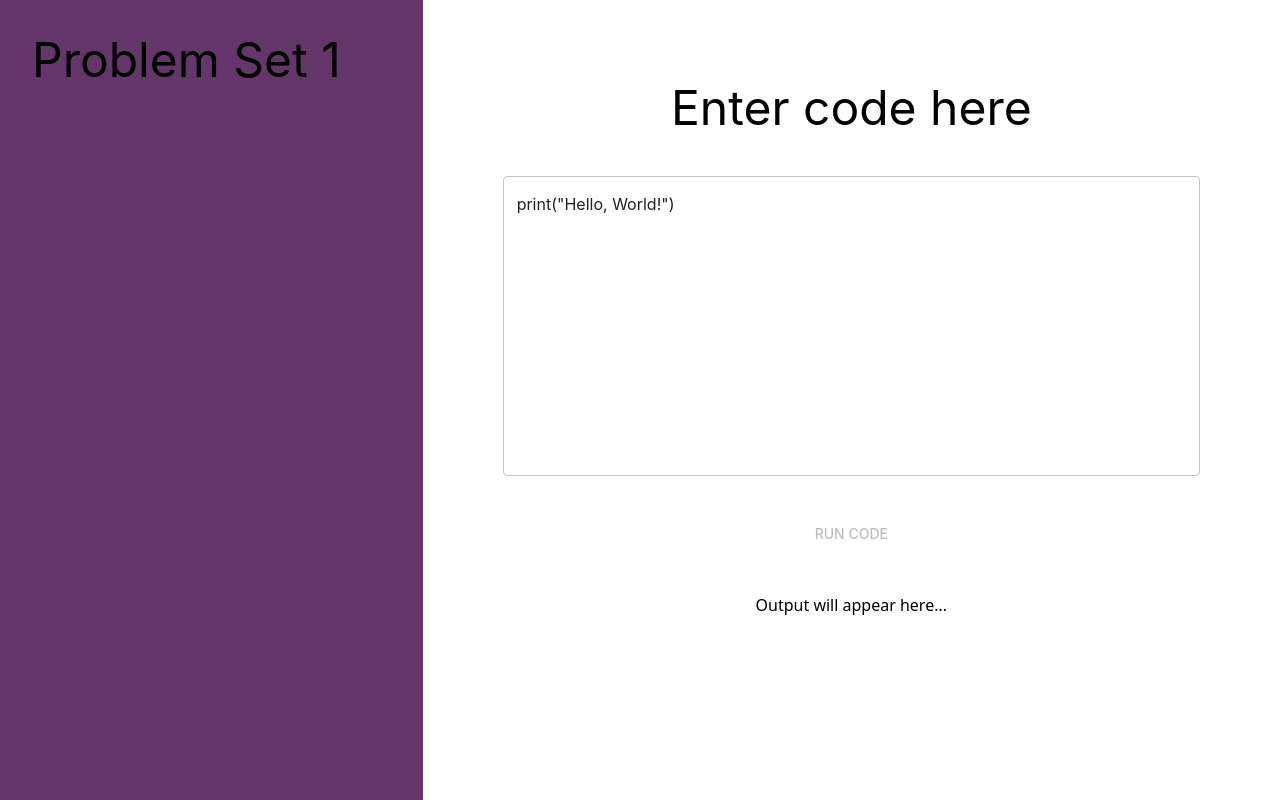
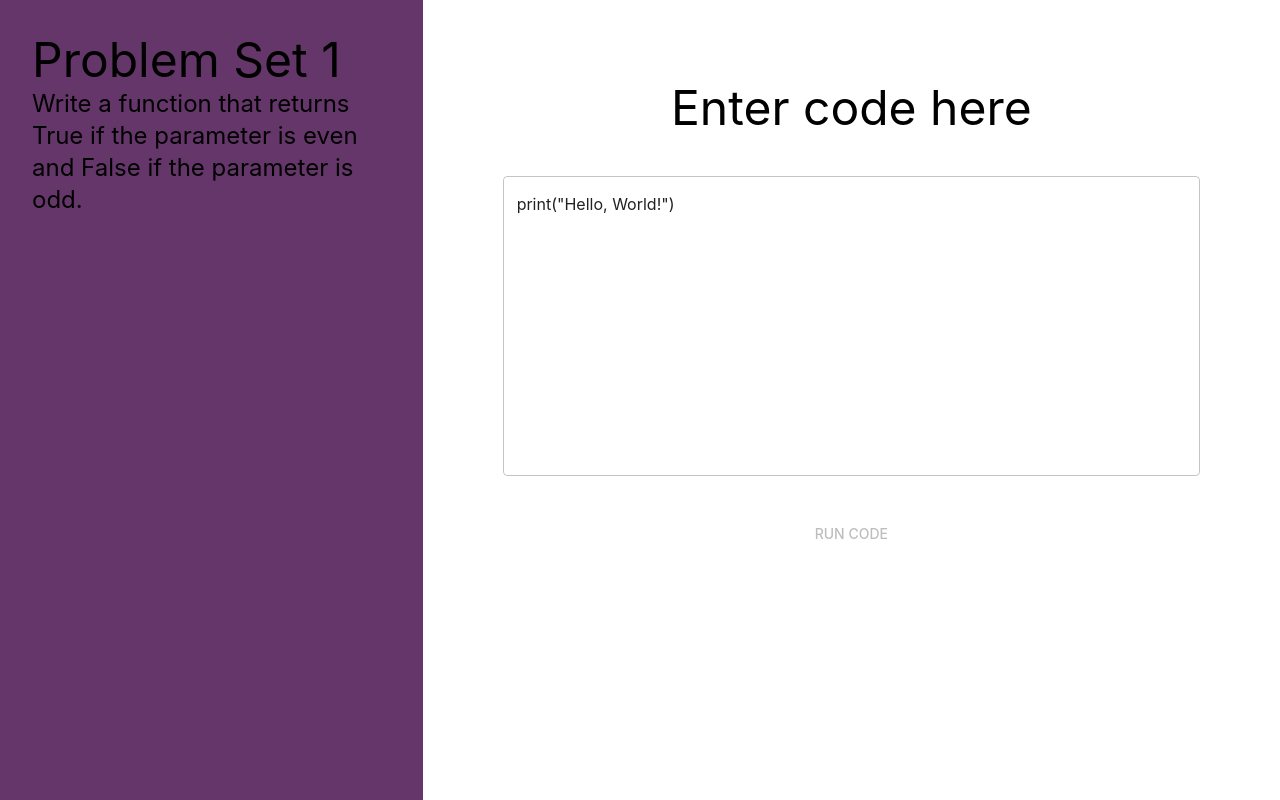
Before and after one commit to bigcrushes/leetrogue, a React (Create React App) app in the folder leetrogue/: page / in a window 1280 px wide. Built offline with nearby package versions, Linux system fonts and the light colour scheme; no server answers; the HTML template or start-up script is replaced by a standard one.

Commit message:
Sample level 1

```diff
--- a/leetrogue/src/CodeEditor.js
+++ b/leetrogue/src/CodeEditor.js
@@ -6,6 +6,7 @@ import { useTheme } from '@mui/material/styles';
 
 const CodeEditor = () => {
   const [code, setCode] = useState('print("Hello, World!")');
+  const [question, setQuestion] = useState(1)
   const [output, setOutput] = useState('');
   const [isLoading, setIsLoading] = useState(false);
   const [error, setError] = useState('');
@@ -56,7 +57,7 @@ const CodeEditor = () => {
         headers: {
           'Content-Type': 'application/json',
         },
-        body: JSON.stringify({ code }),
+        body: JSON.stringify({ code, question }),
       });
 
       if (!response.ok) {
@@ -67,9 +68,9 @@ const CodeEditor = () => {
       console.log('Response from backend:', data); // Debug log
 
       if (data.error) {
-        setError(data.error);
+        setError("Level failed...");
       } else {
-        setOutput(data.output || 'Code executed successfully with no output');
+        setOutput("Level Passed!");
       }
     } catch (error) {
       console.error('Error executing code:', error); // Debug log
@@ -83,6 +84,10 @@ const CodeEditor = () => {
     <Box display="flex" flexDirection="row" width="100vw" height="100vh">
       <Box width="50vw" padding={4} sx={{backgroundColor: theme.palette.primary.main}}>
         <Typography variant='h3'> Problem Set 1</Typography>
+
+        <Typography variant='h5'>
+            {question === 1 && <span>Write a function that returns True if the parameter is even and False if the parameter is odd.</span>}
+        </Typography>
       </Box>
 
       <Box display="flex" flexDirection="column" width="100vw" height="100vh" alignItems="center" padding={10} sx={{ gap:5 }}>
@@ -130,7 +135,7 @@ const CodeEditor = () => {
         )}
 
         <div className="bg-gray-900 text-white p-4 rounded-lg font-mono whitespace-pre-wrap">
-          {output || 'Output will appear here...'}
+          {output }
         </div>
       </Box>
     </Box>
```
Also changed, not shown: 1 other file (tests, documents, lock files or other folders).
